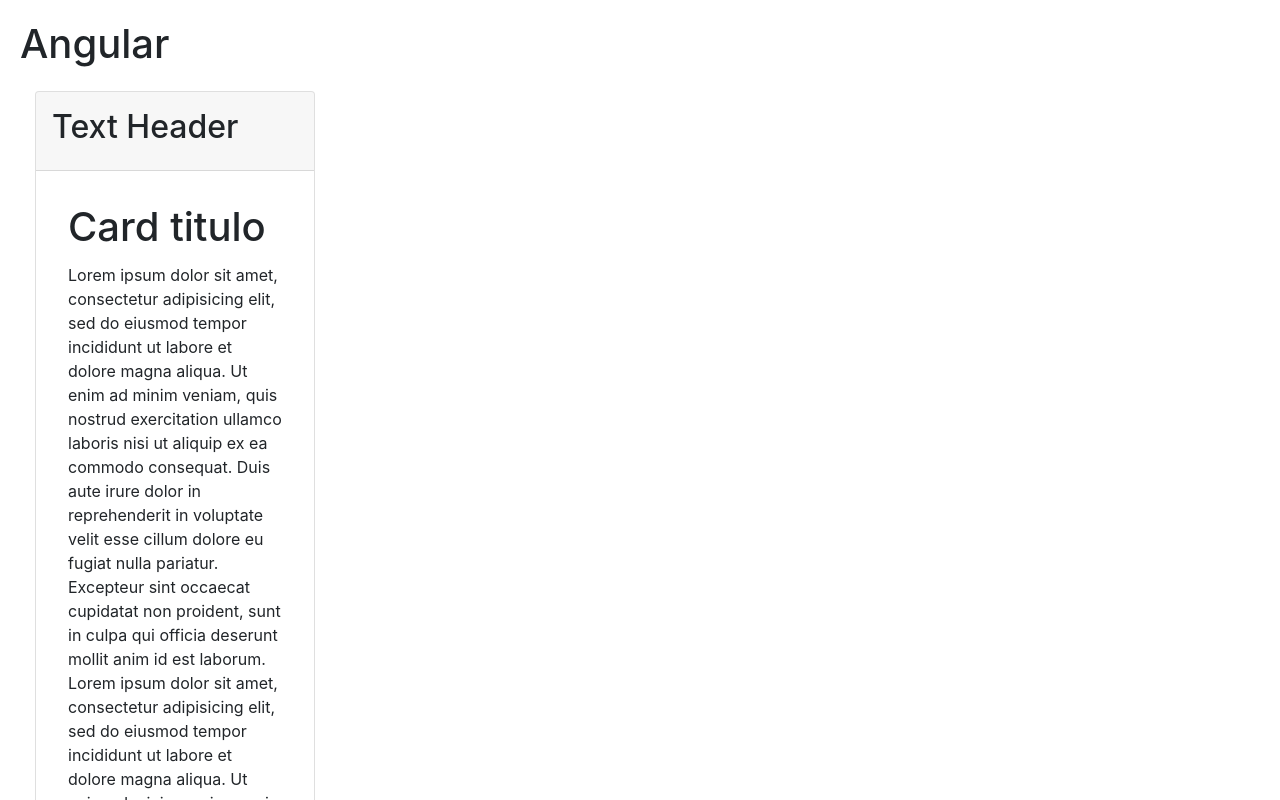
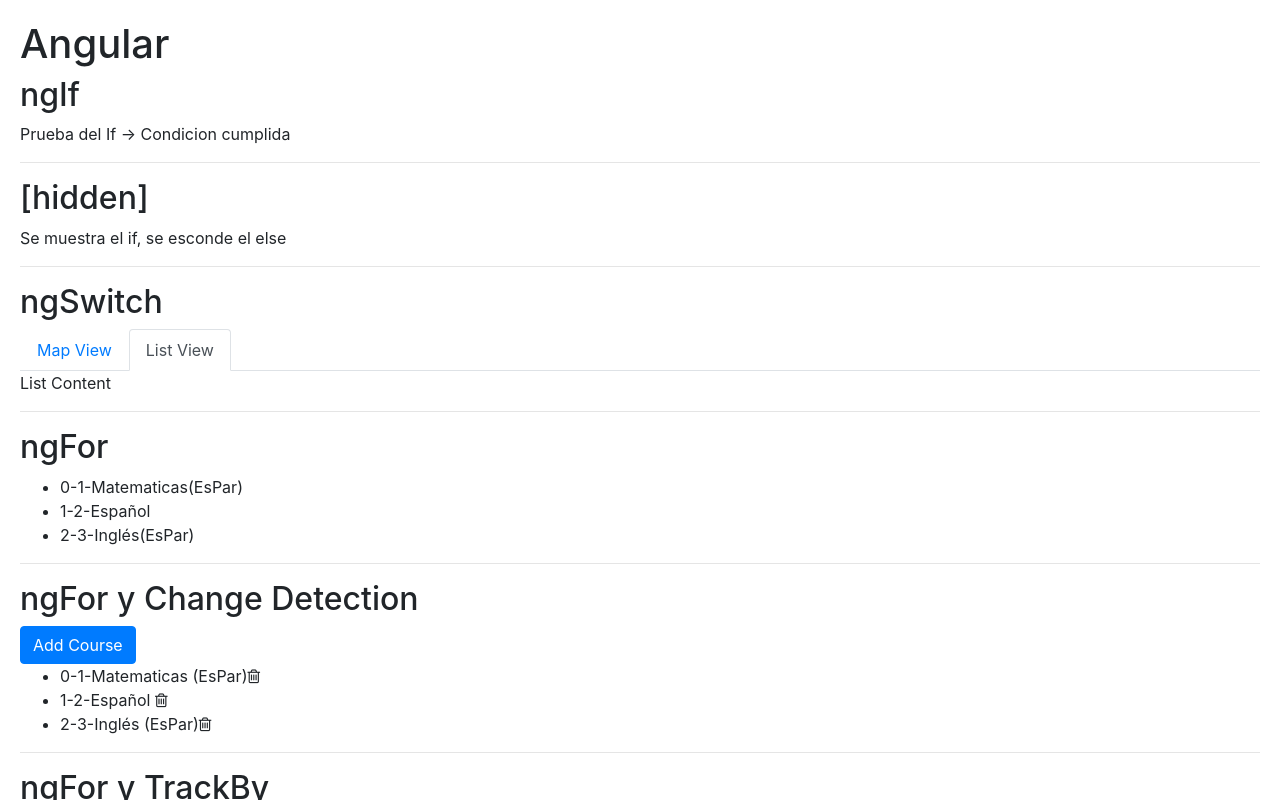
Before and after one commit to TheFallenCol/Angular_Ejercicios, an Angular app: page / in a window 1280 px wide. Shown: the top 800 px of the page. Built offline with nearby package versions, Linux system fonts and the light colour scheme.

Commit message:
directivas

```diff
--- a/src/app/app.component.html
+++ b/src/app/app.component.html
@@ -1,4 +1,5 @@
 <h1>Angular</h1>
+<app-directivas></app-directivas>
 <app-panel>
     <div class="heading">
         <h2>Text Header</h2>
--- a/src/app/app.module.ts
+++ b/src/app/app.module.ts
@@ -10,6 +10,7 @@
 import { FormsModule } from '@angular/forms';
 import { FavoriteComponent } from './favorite/favorite.component';
 import { PanelComponent } from './panel/panel.component';
+import { DirectivasComponent } from './directivas/directivas.component';
 
 @NgModule({
   declarations: [
@@ -18,7 +19,8 @@
     CourseComponent,
     SummaryPipe,
     FavoriteComponent,
-    PanelComponent
+    PanelComponent,
+    DirectivasComponent
   ],
   imports: [
     BrowserModule,
--- /dev/null
+++ b/src/app/directivas/directivas.component.html
@@ -0,0 +1,68 @@
+<h2>ngIf</h2>
+<div id="ngIf">
+    <div *ngIf="courses.length > 0; then coursesList else noCourses"></div>
+    <ng-template #coursesList>
+        Prueba del If -> Condicion cumplida
+    </ng-template>
+    <ng-template #noCourses>
+        Prueba del If -> Condicion no cumplida, else
+    </ng-template>
+</div>
+<hr/>
+
+<h2>[hidden]</h2>
+<div id="hidden">
+    <!--Se esconde cuando el valor de la propiedad se cumple-->
+    <div [hidden] = "courses.length == 0">
+        Se muestra el if, se esconde el else
+    </div>
+    <div [hidden] = "courses.length > 0">
+        El else es mostrado y el if se esconde
+    </div>
+</div>
+<hr/>
+
+<h2>ngSwitch</h2>
+<div id="ngSwitchCase">
+    <ul class="nav nav-tabs">
+        <li class="nav-item">
+            <a class="nav-link active" [class.active]="viewMode == 'map'" (click)="viewMode = 'map'">Map View</a>
+        </li>
+        <li class="nav-item">
+            <a class="nav-link" [class.active]="viewMode == 'list'" (click)="viewMode = 'list'">List View</a>
+        </li>
+    </ul>
+    <div [ngSwitch]="viewMode">
+        <div *ngSwitchCase="'map'">Map Content</div>
+        <div *ngSwitchCase="'list'">List Content</div>
+        <div *ngSwitchDefault>Otherwise</div>
+    </div>
+</div>
+<hr>
+
+<h2>ngFor</h2>
+<ul>
+    <li *ngFor="let course of listOfCourses; index as i; even as isEven">
+        {{i}}-{{course.id}}-{{course.name}}<span *ngIf="isEven">(EsPar)</span>
+    </li>
+</ul>
+<hr>
+
+<h2>ngFor y Change Detection</h2>
+<button class="btn btn-primary" (click)="addCourse()">Add Course</button>
+<ul>
+    <li *ngFor="let course of listOfCourses; index as i; even as isEven">
+        {{i}}-{{course.id}}-{{course.name}} <span *ngIf="isEven">(EsPar)</span>
+        <span class="fa fa-trash-o" (click)="deleteCourse(course)"></span>
+    </li>
+</ul>
+<hr>
+
+<h2>ngFor y TrackBy</h2>
+<button class="btn btn-primary" (click)="loadListCourses()">Load Courses</button>
+<ul>
+    <li *ngFor="let course of listOfCourses2; index as i; even as isEven; TrackBy : trackByCourses">
+        {{i}}-{{course.id}}-{{course.name}} <span *ngIf="isEven">(EsPar)</span>
+        <span class="fa fa-trash-o" (click)="deleteCourse(course)"></span>
+    </li>
+</ul>
--- /dev/null
+++ b/src/app/directivas/directivas.component.ts
@@ -0,0 +1,45 @@
+import { Component, OnInit } from '@angular/core';
+
+@Component({
+  selector: 'app-directivas',
+  templateUrl: './directivas.component.html',
+  styleUrls: ['./directivas.component.scss']
+})
+export class DirectivasComponent implements OnInit {
+
+  //Si le quito los elementos al array se cumple la condición del else
+  courses = [1];
+  viewMode = "list";
+  listOfCourses = [
+    {id:1, name:"Matematicas"},
+    {id:2, name:"Español"},
+    {id:3, name:"Inglés"},
+  ];
+  listOfCourses2;
+
+  constructor() { }
+
+  ngOnInit(): void {
+  }
+
+  addCourse(){
+    this.listOfCourses.push({ id:4, name:"Sociales"});
+  }
+
+  deleteCourse(courseElement){
+    let index = this.listOfCourses.indexOf(courseElement);
+    this.listOfCourses.splice(index,1);
+  }
+
+  loadListCourses(){
+    this.listOfCourses2 = [
+      {id:1, name:"Matematicas"},
+      {id:2, name:"Español"},
+      {id:3, name:"Inglés"},
+    ]
+  }
+
+  trackByCourses(index, course){
+    return course ? course.id : undefined;
+  }
+}
```
Also changed, not shown: src/app/directivas/directivas.component.scss (added), 2 other files (tests, documents, lock files or other folders).
